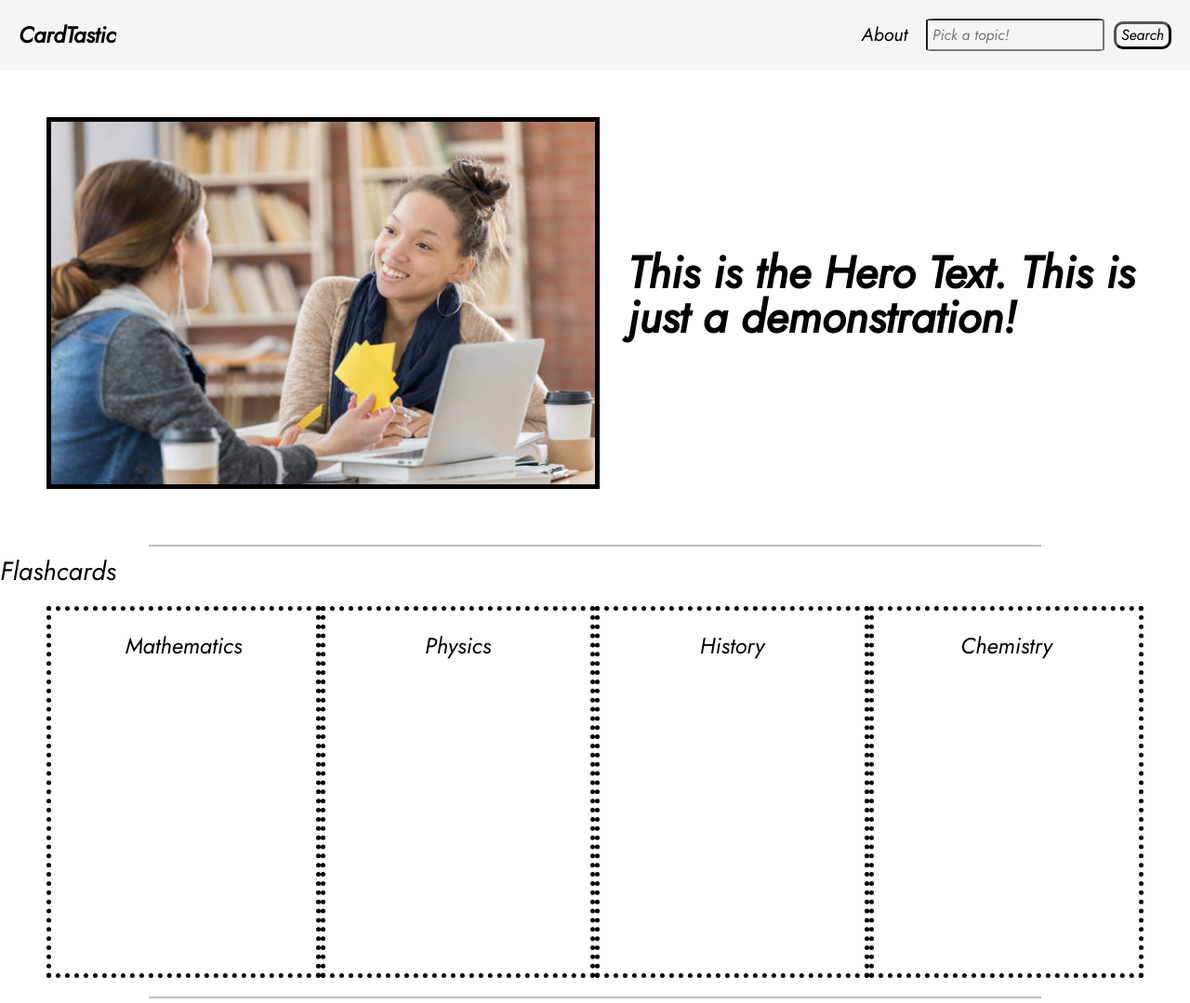
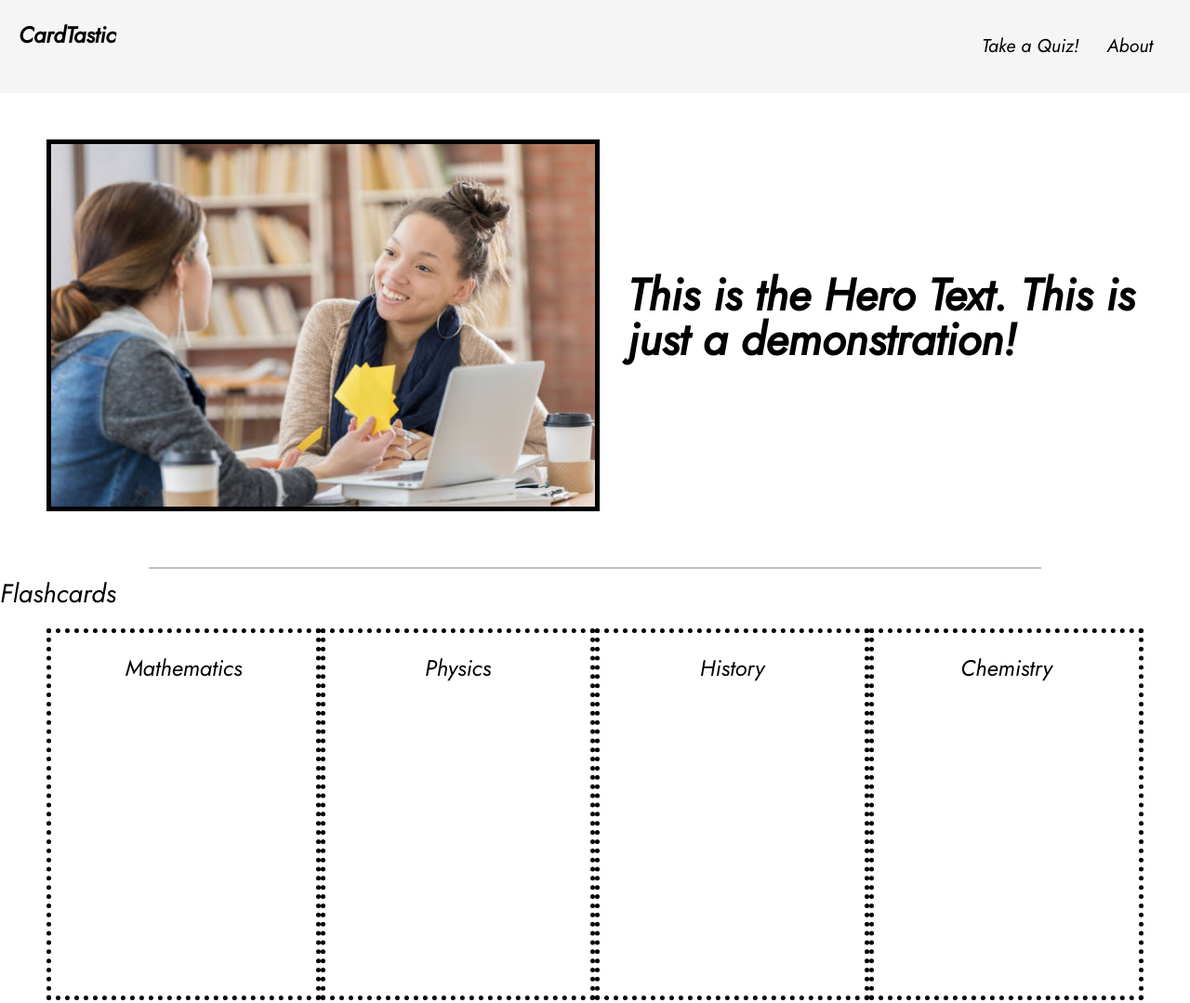
Before and after one commit to Tejas-Muralidhar/FlashcardLearningModel, a plain HTML site: page index.html in a window 1280 px wide. Shown: the top 1079 px of the page at 93% size. Drawn offline with nearby package versions, Linux system fonts and the light colour scheme; a web font is replaced by a local one.

Commit message:
saved to go meet anoop

```diff
--- a/index.css
+++ b/index.css
@@ -24,21 +24,7 @@
     color: black;
     font-size:1.5rem;
 }
-#searchbar{
-    height:35px;
-    margin-right: 5px;
-    border-radius: 5%;
-    background-color: whitesmoke;
-}
-#search-button{
-    border-width: 3px;
-    padding: 0 5px;
-    border-radius: 10px;
-    border-color: black;
-    color: black;
-    background-color: whitesmoke;
-}
-#about-search{
+#about-quiz{
     display: flex;
     flex-wrap: wrap;
 }
@@ -47,6 +33,50 @@
     border: none;
     font-size: 20px;
     background-color: whitesmoke;
+}
+.dropdown {
+    position: relative;
+    display: inline-block;
+    padding: 5px;
+
+}
+/* Dropdown button */
+.dropbtn {
+    background-color: whitesmoke;
+    color: black;
+    padding: 10px;
+    font-size: 20px;
+    border: none;
+    cursor: pointer;
+    margin-right: 15px;
+}
+
+/* Dropdown content (hidden by default) */
+.dropdown-content {
+    display: none;
+    position: absolute;
+    background-color: whitesmoke;
+    min-width: 180px;
+    box-shadow: 0px 8px 16px 0px rgba(0,0,0,0.5);
+}
+
+/* Links inside the dropdown */
+.dropdown-content a {
+    color: black;
+    padding: 12px 16px;
+    text-decoration: none;
+    display: block;
+}
+
+/* Change color of links on hover */
+.dropdown-content a:hover {
+    background-color: black;
+    color: whitesmoke;
+}
+
+/* Show the dropdown menu on hover */
+.dropdown:hover .dropdown-content {
+    display: block;
 }
 
 /*Hero styling*/
--- a/index.html
+++ b/index.html
@@ -13,12 +13,17 @@
   <!-- Navbar -->
         <div id="navbar-div">
           <a href="#" class="Logo"><b>CardTastic</b></a>
-          <div id="about-search">
+          <div id="about-quiz">
+            <div class="dropdown">
+              <button class="dropbtn">Take a Quiz!</button>
+              <div class="dropdown-content">
+                  <a href="page1.html">Topic 1</a>
+                  <a href="page2.html">Topic 2</a>
+                  <a href="page3.html">Topic 3</a>
+                  <!-- Add more topic links as needed -->
+              </div>
+            </div>
             <button id="about-button">About</button>
-            <form role="search" id="form">
-              <input type="search" placeholder=" Pick a topic!" aria-label="Search" id="searchbar">
-              <button type="submit" id="search-button">Search</button>
-            </form>
           </div>
         </div>
 
```
Also changed, not shown: flashcard.html (+0 -6 lines).
